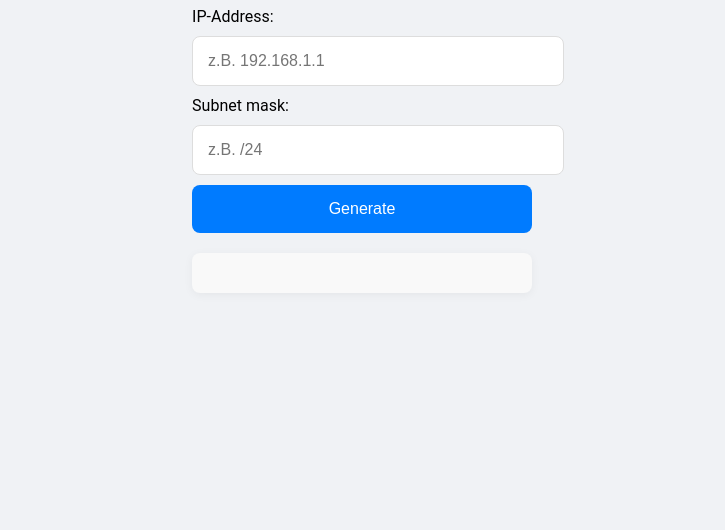
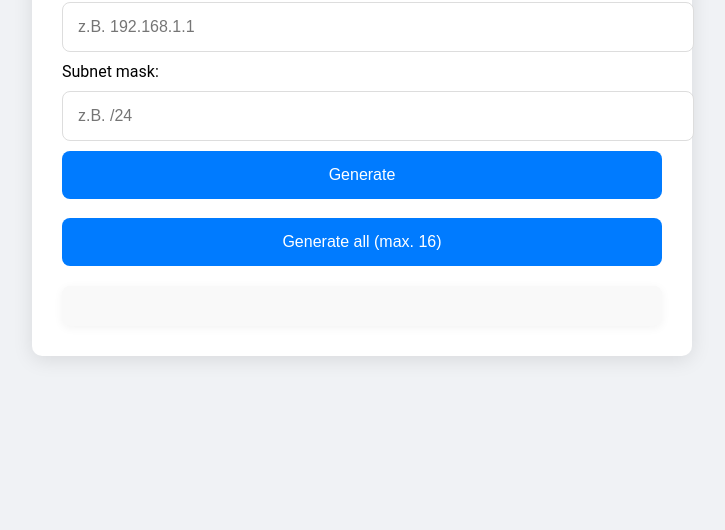
Before and after one commit to Jojo252511/subnetting-generator, a website: page subnetting-generator/src/index.html in a window 1280 px wide. Shown: the part 310-840 px from the top of the page, without its empty margins (278-1003 px from the left). Drawn offline with Linux system fonts and the light colour scheme.

Commit message:
Update index.html

```diff
--- a/subnetting-generator/src/index.html
+++ b/subnetting-generator/src/index.html
@@ -7,18 +7,19 @@
     <link rel="stylesheet" href="styles.css">
 </head>
 <body>
-    <div>
+    <div class="container">
         <h1>Subnetting Generator</h1>
         <form>
-            <div>
+            <div class="input-div">
                 <label for="ipAddress">IP-Address:</label>
                 <input type="text" id="ipAddress" placeholder="z.B. 192.168.1.1">
             </div>
-            <div>
+            <div class="input-div">
                 <label for="subnetMask">Subnet mask:</label>
                 <input type="text" id="subnetMask" placeholder="z.B. /24">
             </div>
-            <button id="generateButton" title="Generate" type="submit">Generate</button>
+            <button id="generateButton" title="Generate" type="submit">Generate</button><br>
+            <button id="generateAllButton" title="Generate all" type="submit">Generate all (max. 16)</button>
         </form>
         <div id="result"></div>
     </div>
```
